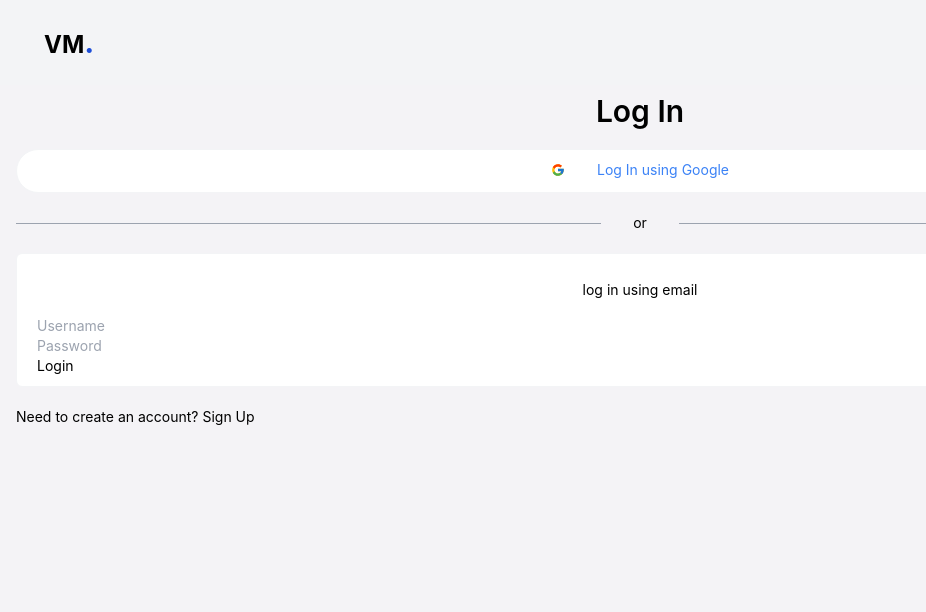
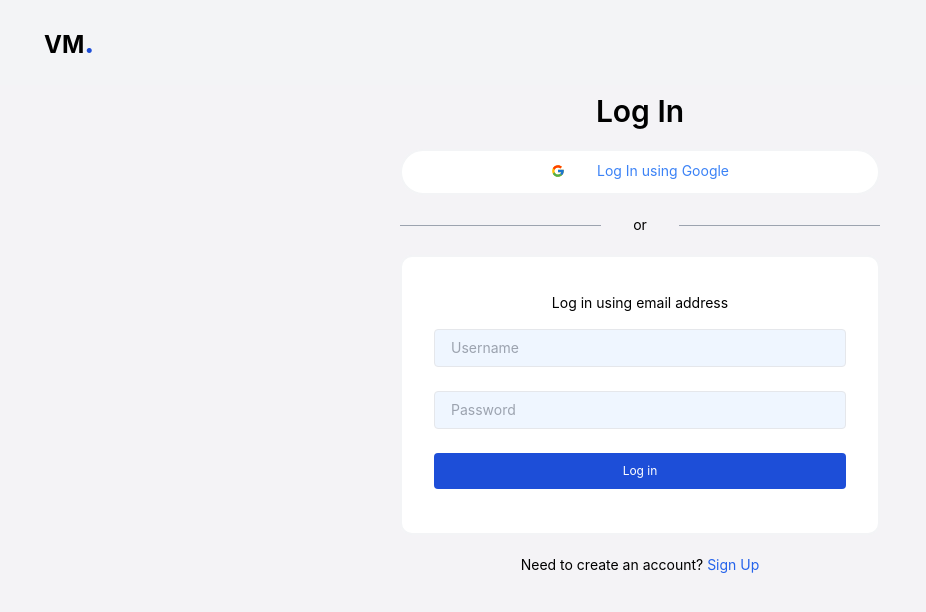
Before and after one commit to EricMbouwe/vending-machine, a React (Create React App) app in the folder client/: page / in a window 1280 px wide. Shown: the top 612 px of the page, without its empty margins (0-926 px from the left). Built offline with nearby package versions, Linux system fonts and the light colour scheme; no server answers.

Commit message:
add formik and yup package

```diff
--- a/client/package.json
+++ b/client/package.json
@@ -10,12 +10,14 @@
     "@testing-library/user-event": "^7.1.2",
     "axios": "^0.21.4",
     "browserslist": "^4.17.0",
+    "formik": "^2.2.9",
     "react": "^17.0.2",
     "react-dom": "^17.0.2",
     "react-icons": "^4.3.1",
     "react-redux": "^7.2.3",
     "react-router-dom": "^5.3.0",
-    "react-scripts": "^3.4.4"
+    "react-scripts": "^3.4.4",
+    "yup": "^0.32.11"
   },
   "scripts": {
     "start": "TAILWIND_MODE=watch craco start",
--- a/client/src/Login.js
+++ b/client/src/Login.js
@@ -2,7 +2,7 @@ import React, { useState } from 'react';
 
 import { useSelector, useDispatch } from 'react-redux';
 import { loginUser } from './features/user/userSlice';
-import { Redirect, useHistory } from 'react-router-dom';
+import { Link, Redirect, useHistory } from 'react-router-dom';
 
 import { FcGoogle } from 'react-icons/fc';
 
@@ -37,10 +37,10 @@ function Login() {
 
   return (
     <div>
-      <div className="login-container container px-4">
+      <div className="login-container container px-4 m-auto max-w-lg">
         <h1 className="font-semibold text-center text-3xl mt-2">Log In</h1>
 
-        <div className="google-auth bg-white my-5 px-5 py-[10px] border-gray-100 border-[1px] rounded-full">
+        <div className="google-auth bg-white my-5 px-5 py-[10px] border-gray-100 border-2 rounded-full">
           <div className="wrapper">
             <button className="w-full">
               <div className="flex items-center justify-center gap-8">
@@ -61,15 +61,14 @@ function Login() {
 
         <form
           onSubmit={handleLogin}
-          className="bg-white my-5 px-5 py-[10px] border-gray-100 border-[1px] rounded-md"
+          className="bg-white my-5 px-8 py-5 border-gray-100 border-2 rounded-xl"
         >
-          <h2 className="text-center my-4">
-            log in using email <address></address>
-          </h2>
+          <h2 className="text-center my-4">Log in using email address</h2>
 
           <div>
-            <div>
+            <div className="mb-6">
               <input
+                className="w-full outline-none border-[1px] rounded-[4px] py-2 px-4 bg-blue-50"
                 aria-label="username"
                 label="Username"
                 name="username"
@@ -81,8 +80,9 @@ function Login() {
               />
             </div>
 
-            <div>
+            <div className="mb-6">
               <input
+                className="w-full outline-none border-[1px] rounded-[4px] py-2 px-4 bg-blue-50"
                 aria-label="password"
                 label="Password"
                 type="password"
@@ -95,15 +95,23 @@ function Login() {
               />
             </div>
 
-            <button className="" type="submit">
-              Login
+            <button
+              className="w-full mb-6 rounded-[4px] bg-blue-700 text-white py-[10px] text-xs"
+              type="submit"
+            >
+              Log in
             </button>
           </div>
         </form>
 
-        <div className="">
+        <div className="text-center">
           <span className="">Need to create an account? </span>
-          <button onClick={() => history.push('/register')}>Sign Up</button>
+          <button
+            className="text-blue-600"
+            onClick={() => history.push('/register')}
+          >
+            Sign Up
+          </button>
         </div>
       </div>
     </div>
```
Also changed, not shown: 2 other files (tests, documents, lock files or other folders).
